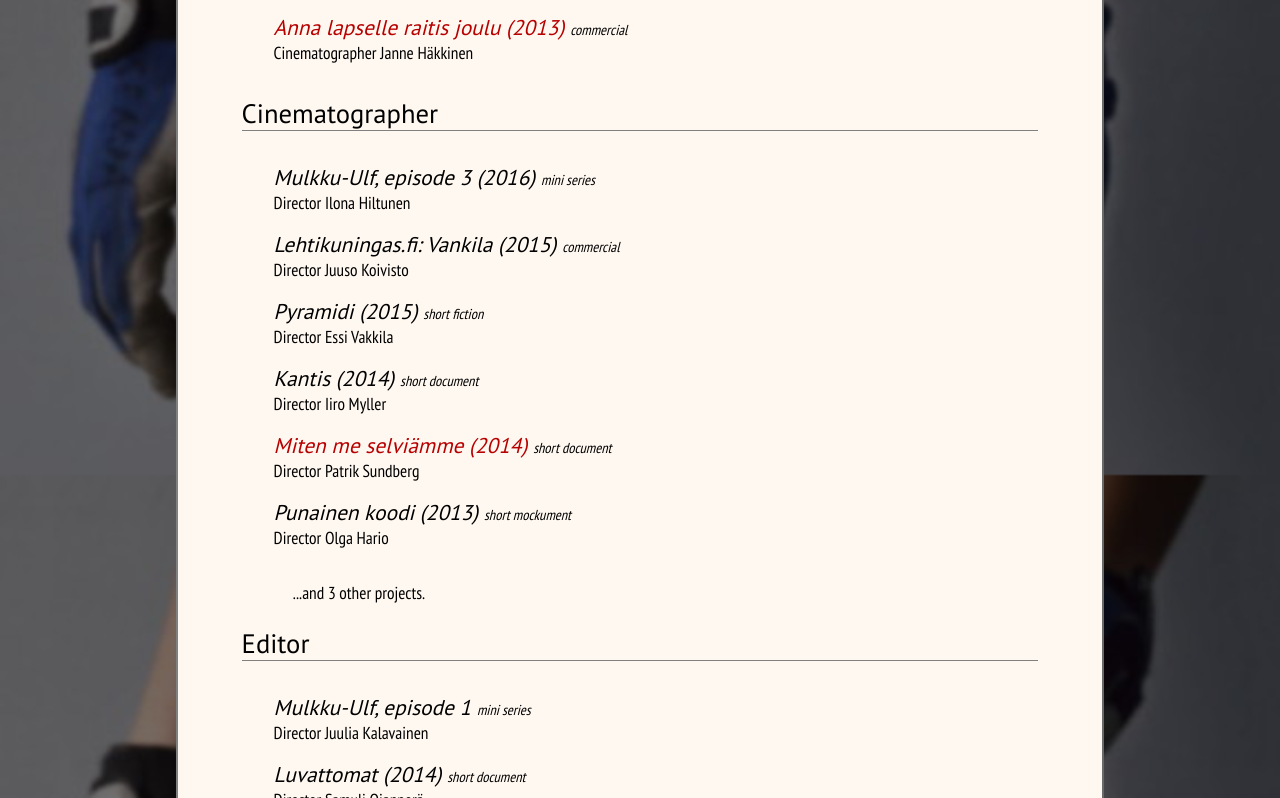
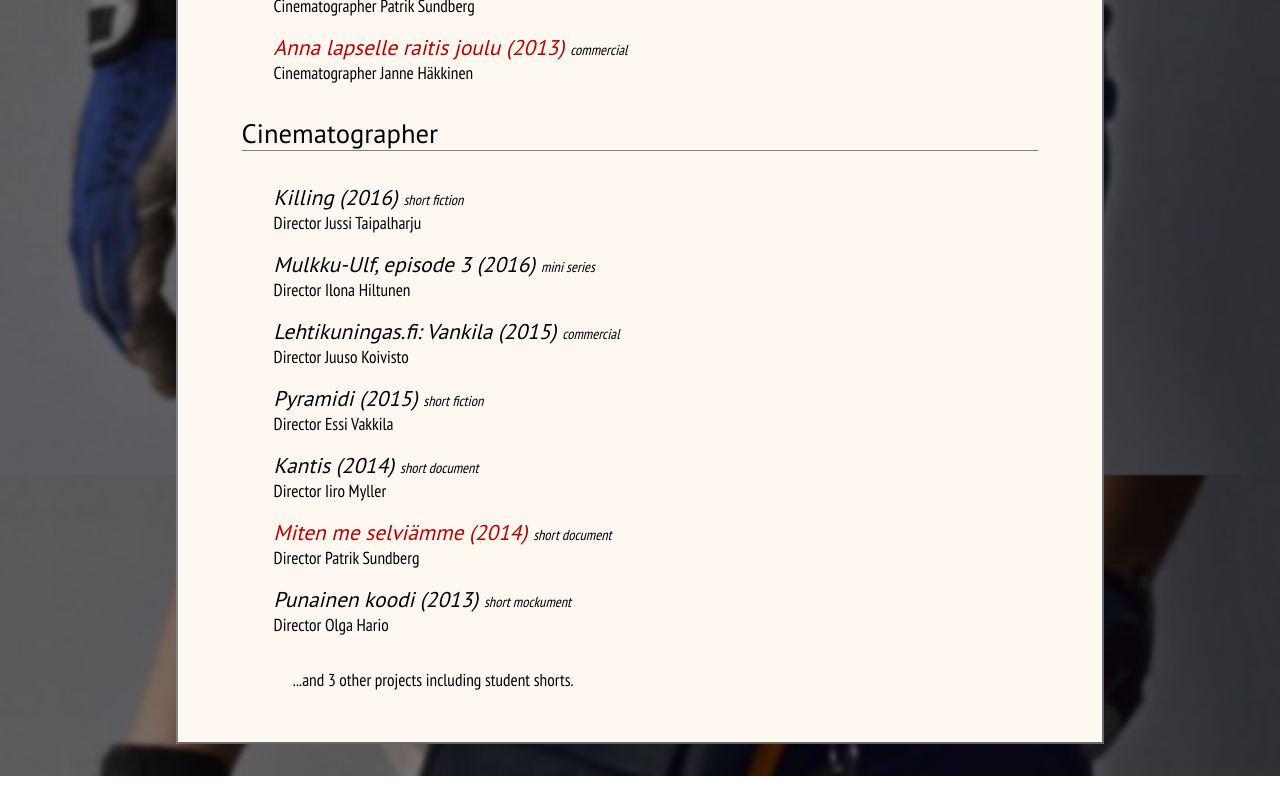
Before and after one commit to nuppunen/senjaruohonen, a plain HTML site: page index.html in a window 1280 px wide. Shown: the part 2725-3523 px from the top of the page. After the commit the page ends 3501 px from the top, so only its background shows below. Drawn offline with nearby package versions, Linux system fonts and the light colour scheme.

Commit message:
päivityksiä taitoihin ja elokuviin

```diff
--- a/index.html
+++ b/index.html
@@ -36,7 +36,9 @@
 <address>
 <strong>Senja Ruohonen</strong><br>
 Email: <i>senja.ruohonen&#64;metropolia&#46;fi</i><br>
-Languages: <i>Finnish, English, Swedish, Russian</i>
+Languages: <i>Finnish, English, Swedish, Russian</i><br>
+Driving licence<i> B</i>
+
 </address>
 
 <p>Working with lights is my passion. I want so see as much as possible and I'm constantly seeking for opportunities to travel and learn.</p>
@@ -89,15 +91,14 @@ Director Miikka Niemi<br>Gaffer Lauri Tuura<br>
 </li>
 
 </ul>
-
-<p>...and 8 other projects.</p>
+<p>...and 8 other projects including short films, and commercials for customers such as Kotipizza, Felix and Vaasan.</p>
 
 <!--
 Ödeö (2015)
 Maailman paras isä (2015)
 Sormi (2014)
 Hyvä Joulumieli: Sheriffi (2013)
-The Boy Who Was Afraid of Nothing (2012) foo
+The Boy Who Was Afraid of Nothing (2012)
 Vaasan (mainos)
 Felix (mainos)
 Kotipizza (mainos)
@@ -162,6 +163,11 @@ Cinematographer Janne Häkkinen<br>
 <ul>
 
 <li>
+<cite>Killing (2016) </cite><small>short fiction</small><br>
+Director Jussi Taipalharju<br>
+</li>
+
+<li>
 <cite>Mulkku-Ulf, episode 3 (2016) </cite><small>mini series</small><br>
 Director Ilona Hiltunen<br>
 </li>
@@ -194,7 +200,7 @@ Director Olga Hario<br>
 
 </ul>
 
-<p>...and 3 other projects.</p>
+<p>...and 3 other projects including student shorts.</p>
 
 <!--
 Tyhjä syli (2011)
@@ -202,19 +208,6 @@ Väriltään ihminen (2011)
 Veronika (2010)
 -->
 
-<h2>Editor</h2>
-
-<ul>
-
-<li>
-<cite>Mulkku-Ulf, episode 1 </cite><small>mini series</small><br>
-Director Juulia Kalavainen<br>
-</li>
-
-<li>
-<cite>Luvattomat (2014) </cite><small>short document</small><br>
-Director Samuli Ojanperä<br>
-</li>
 
 </ul>
 
```
